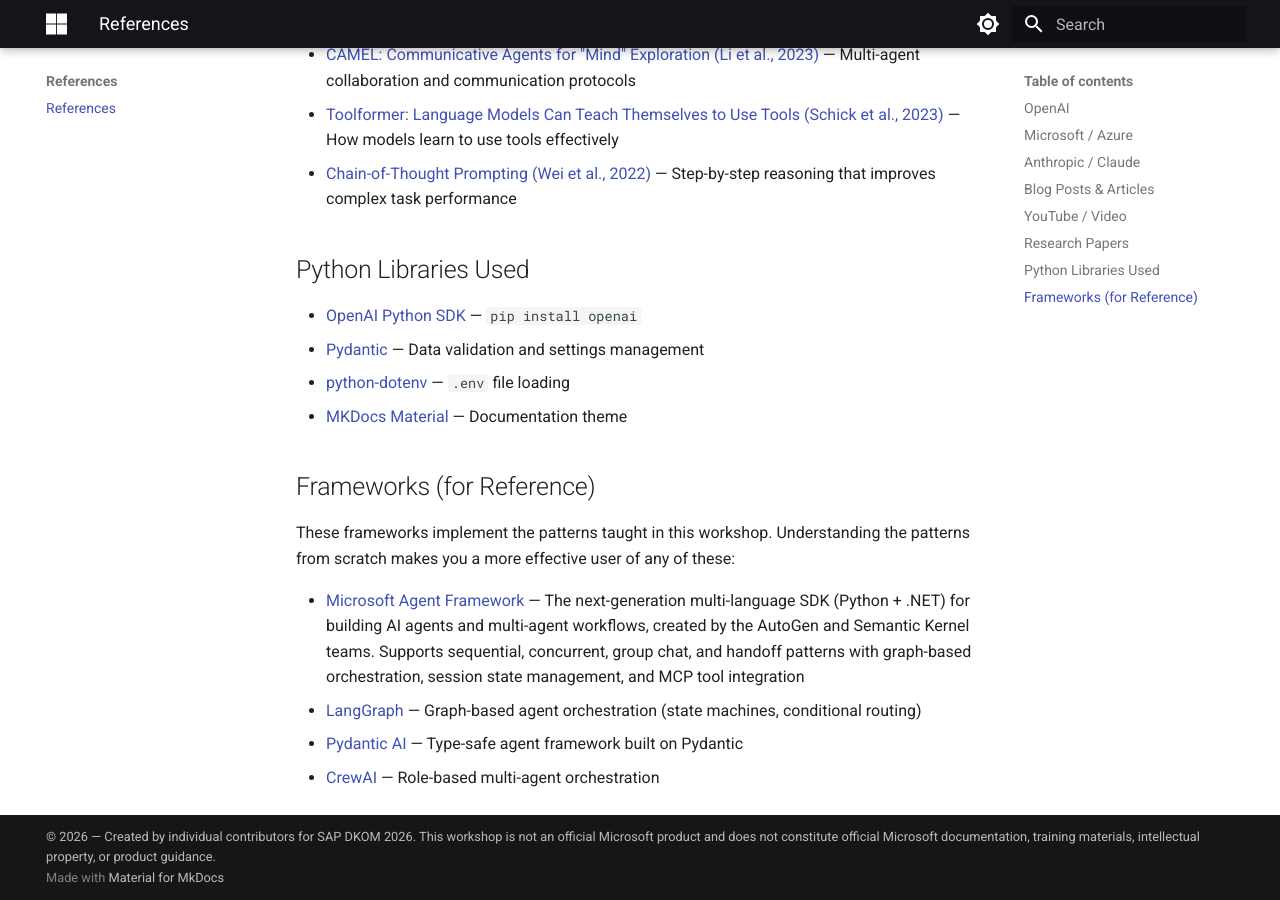
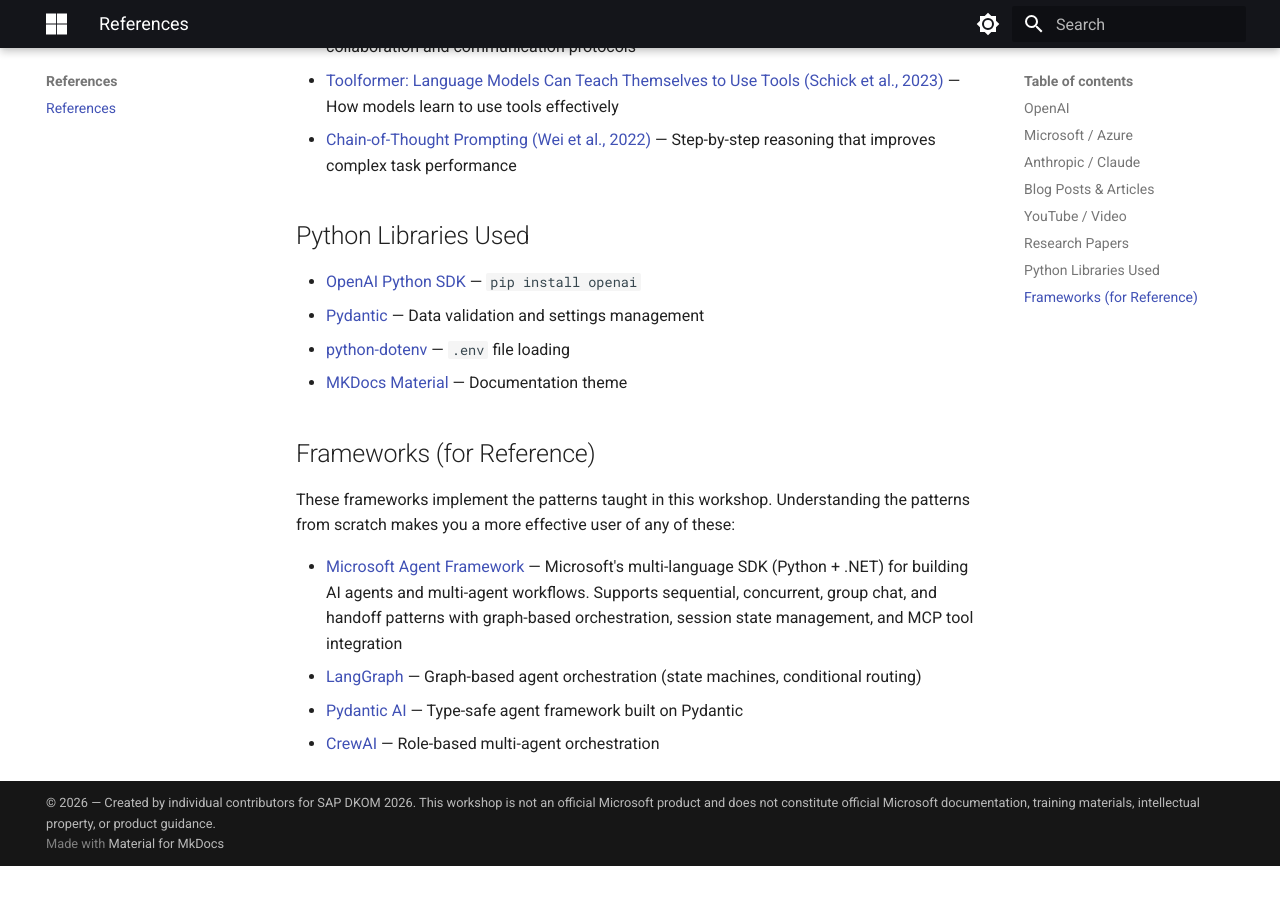
Before and after one commit to jeffrey-groneberg/AI_Workshop_Agentic_Patterns, an MkDocs documentation site: the page built from docs/references.md, in a window 1280 px wide and 900 px high, scrolled down 1771 px. Built offline with MkDocs 1.6.1 and Material for MkDocs 9.7.7, drawn with Linux system fonts in a browser that asks for light colours; after the commit the page ends 2637 px from its top, so only the background shows below that; some of the changed text lies outside the part shown.

Commit message:
Replace Semantic Kernel/AutoGen with Microsoft Agent Framework, add target=_blank to all external links

```diff
--- a/docs/references.md
+++ b/docs/references.md
@@ -4,60 +4,59 @@
 
 ## OpenAI
 
-- [Chat Completions API Guide](https://platform.openai.com/docs/guides/text-generation) — Primary API used in this workshop
-- [Function Calling Guide](https://platform.openai.com/docs/guides/function-calling) — Tool definitions and usage
-- [Structured Outputs Guide](https://platform.openai.com/docs/guides/structured-outputs) — `response_format` with Pydantic
-- [Responses API Guide](https://platform.openai.com/docs/guides/responses-vs-chat-completions) — OpenAI's new primary API
-- [API Reference](https://platform.openai.com/docs/api-reference/chat) — Complete API documentation
-- [OpenAI Cookbook](https://cookbook.openai.com/) — Practical examples and recipes
-- [Tokenizer Tool](https://platform.openai.com/tokenizer) — Visualize how text is tokenized
-- [Model Overview](https://platform.openai.com/docs/models) — Available models and capabilities
+- [Chat Completions API Guide](https://platform.openai.com/docs/guides/text-generation){:target="_blank"} — Primary API used in this workshop
+- [Function Calling Guide](https://platform.openai.com/docs/guides/function-calling){:target="_blank"} — Tool definitions and usage
+- [Structured Outputs Guide](https://platform.openai.com/docs/guides/structured-outputs){:target="_blank"} — `response_format` with Pydantic
+- [Responses API Guide](https://platform.openai.com/docs/guides/responses-vs-chat-completions){:target="_blank"} — OpenAI's new primary API
+- [API Reference](https://platform.openai.com/docs/api-reference/chat){:target="_blank"} — Complete API documentation
+- [OpenAI Cookbook](https://cookbook.openai.com/){:target="_blank"} — Practical examples and recipes
+- [Tokenizer Tool](https://platform.openai.com/tokenizer){:target="_blank"} — Visualize how text is tokenized
+- [Model Overview](https://platform.openai.com/docs/models){:target="_blank"} — Available models and capabilities
 
 ## Microsoft / Azure
 
-- [AI Agent Design Patterns (MS Learn)](https://learn.microsoft.com/en-us/azure/architecture/ai-ml/guide/ai-agent-design-patterns) — The primary reference for orchestration patterns in this workshop
-- [Azure OpenAI Service Documentation](https://learn.microsoft.com/en-us/azure/ai-services/openai/) — Azure-hosted OpenAI models
-- [Azure AI Foundry](https://learn.microsoft.com/en-us/azure/ai-studio/) — Model deployment and management
-- [Semantic Kernel](https://learn.microsoft.com/en-us/semantic-kernel/overview/) — Microsoft's enterprise AI orchestration SDK for Python, .NET, and Java
-- [Azure AI Agent Service](https://learn.microsoft.com/en-us/azure/ai-foundry/agents/) — Managed service for building and deploying AI agents at scale in Azure AI Foundry
-- [Microsoft Agent Framework](https://learn.microsoft.com/en-us/agent-framework/) — Next-gen multi-language SDK (Python + .NET) combining AutoGen and Semantic Kernel; supports sequential, concurrent, group chat, and handoff patterns
+- [AI Agent Design Patterns (MS Learn)](https://learn.microsoft.com/en-us/azure/architecture/ai-ml/guide/ai-agent-design-patterns){:target="_blank"} — The primary reference for orchestration patterns in this workshop
+- [Azure OpenAI Service Documentation](https://learn.microsoft.com/en-us/azure/ai-services/openai/){:target="_blank"} — Azure-hosted OpenAI models
+- [Azure AI Foundry](https://learn.microsoft.com/en-us/azure/ai-studio/){:target="_blank"} — Model deployment and management
+- [Microsoft Agent Framework](https://learn.microsoft.com/en-us/agent-framework/){:target="_blank"} — Microsoft's multi-language SDK (Python + .NET) for building AI agents and multi-agent workflows; supports sequential, concurrent, group chat, and handoff patterns with graph-based orchestration and MCP tool integration
+- [Azure AI Agent Service](https://learn.microsoft.com/en-us/azure/ai-foundry/agents/){:target="_blank"} — Managed service for building and deploying AI agents at scale in Azure AI Foundry
 
 ## Anthropic / Claude
 
-- ["Building Effective Agents"](https://www.anthropic.com/engineering/building-effective-agents) — Excellent overview of agent patterns including evaluator-optimizer and tool use
-- [Prompt Engineering Guide](https://docs.anthropic.com/en/docs/build-with-claude/prompt-engineering) — Best practices for writing effective prompts
+- ["Building Effective Agents"](https://www.anthropic.com/engineering/building-effective-agents){:target="_blank"} — Excellent overview of agent patterns including evaluator-optimizer and tool use
+- [Prompt Engineering Guide](https://docs.anthropic.com/en/docs/build-with-claude/prompt-engineering){:target="_blank"} — Best practices for writing effective prompts
 
 ## Blog Posts & Articles
 
-- [Lilian Weng — "LLM Powered Autonomous Agents"](https://lilianweng.github.io/posts/2023-06-23-agent/) — Comprehensive survey of agent architectures, planning, memory, and tool use
-- [Chip Huyen — "Building a Generative AI Platform"](https://huyenchip.com/2024/07/25/genai-platform.html) — Production considerations for AI systems
+- [Lilian Weng — "LLM Powered Autonomous Agents"](https://lilianweng.github.io/posts/2023-06-23-agent/){:target="_blank"} — Comprehensive survey of agent architectures, planning, memory, and tool use
+- [Chip Huyen — "Building a Generative AI Platform"](https://huyenchip.com/2024/07/25/genai-platform.html){:target="_blank"} — Production considerations for AI systems
 
 ## YouTube / Video
 
-- [Andrej Karpathy — "Intro to Large Language Models"](https://www.youtube.com/watch?v=zjkBMFhNj_g) — Foundational understanding of how LLMs work
-- [Andrew Ng — "What's next for AI agentic workflows"](https://www.youtube.com/watch?v=sal78ACtGTc) — Overview of agentic design patterns (reflection, tool use, planning, multi-agent)
-- [Sam Witteveen — Multi-Agent Systems](https://www.youtube.com/@samwitteveenai) — Practical tutorials on building multi-agent systems
+- [Andrej Karpathy — "Intro to Large Language Models"](https://www.youtube.com/watch?v=zjkBMFhNj_g){:target="_blank"} — Foundational understanding of how LLMs work
+- [Andrew Ng — "What's next for AI agentic workflows"](https://www.youtube.com/watch?v=sal78ACtGTc){:target="_blank"} — Overview of agentic design patterns (reflection, tool use, planning, multi-agent)
+- [Sam Witteveen — Multi-Agent Systems](https://www.youtube.com/@samwitteveenai){:target="_blank"} — Practical tutorials on building multi-agent systems
 
 ## Research Papers
 
-- [ReAct: Synergizing Reasoning and Acting in Language Models (Yao et al., 2023)](https://arxiv.org/abs/2210.03629) — The foundational Reason-Act-Observe loop used in our agent abstraction
-- [Reflexion: Language Agents with Verbal Reinforcement Learning (Shinn et al., 2023)](https://arxiv.org/abs/2303.11366) — Self-reflection and self-evaluation patterns; basis for the maker-checker exercise
-- [CAMEL: Communicative Agents for "Mind" Exploration (Li et al., 2023)](https://arxiv.org/abs/2303.17760) — Multi-agent collaboration and communication protocols
-- [Toolformer: Language Models Can Teach Themselves to Use Tools (Schick et al., 2023)](https://arxiv.org/abs/2302.04761) — How models learn to use tools effectively
-- [Chain-of-Thought Prompting (Wei et al., 2022)](https://arxiv.org/abs/2201.11903) — Step-by-step reasoning that improves complex task performance
+- [ReAct: Synergizing Reasoning and Acting in Language Models (Yao et al., 2023)](https://arxiv.org/abs/2210.03629){:target="_blank"} — The foundational Reason-Act-Observe loop used in our agent abstraction
+- [Reflexion: Language Agents with Verbal Reinforcement Learning (Shinn et al., 2023)](https://arxiv.org/abs/2303.11366){:target="_blank"} — Self-reflection and self-evaluation patterns; basis for the maker-checker exercise
+- [CAMEL: Communicative Agents for "Mind" Exploration (Li et al., 2023)](https://arxiv.org/abs/2303.17760){:target="_blank"} — Multi-agent collaboration and communication protocols
+- [Toolformer: Language Models Can Teach Themselves to Use Tools (Schick et al., 2023)](https://arxiv.org/abs/2302.04761){:target="_blank"} — How models learn to use tools effectively
+- [Chain-of-Thought Prompting (Wei et al., 2022)](https://arxiv.org/abs/2201.11903){:target="_blank"} — Step-by-step reasoning that improves complex task performance
 
 ## Python Libraries Used
 
-- [OpenAI Python SDK](https://github.com/openai/openai-python) — `pip install openai`
-- [Pydantic](https://docs.pydantic.dev/latest/) — Data validation and settings management
-- [python-dotenv](https://github.com/theskumar/python-dotenv) — `.env` file loading
-- [MKDocs Material](https://squidfunk.github.io/mkdocs-material/) — Documentation theme
+- [OpenAI Python SDK](https://github.com/openai/openai-python){:target="_blank"} — `pip install openai`
+- [Pydantic](https://docs.pydantic.dev/latest/){:target="_blank"} — Data validation and settings management
+- [python-dotenv](https://github.com/theskumar/python-dotenv){:target="_blank"} — `.env` file loading
+- [MKDocs Material](https://squidfunk.github.io/mkdocs-material/){:target="_blank"} — Documentation theme
 
 ## Frameworks (for Reference)
 
 These frameworks implement the patterns taught in this workshop. Understanding the patterns from scratch makes you a more effective user of any of these:
 
-- [Microsoft Agent Framework](https://learn.microsoft.com/en-us/agent-framework/) — The next-generation multi-language SDK (Python + .NET) for building AI agents and multi-agent workflows, created by the AutoGen and Semantic Kernel teams. Supports sequential, concurrent, group chat, and handoff patterns with graph-based orchestration, session state management, and MCP tool integration
-- [LangGraph](https://langchain-ai.github.io/langgraph/) — Graph-based agent orchestration (state machines, conditional routing)
-- [Pydantic AI](https://ai.pydantic.dev/) — Type-safe agent framework built on Pydantic
-- [CrewAI](https://docs.crewai.com/) — Role-based multi-agent orchestration
+- [Microsoft Agent Framework](https://learn.microsoft.com/en-us/agent-framework/){:target="_blank"} — Microsoft's multi-language SDK (Python + .NET) for building AI agents and multi-agent workflows. Supports sequential, concurrent, group chat, and handoff patterns with graph-based orchestration, session state management, and MCP tool integration
+- [LangGraph](https://langchain-ai.github.io/langgraph/){:target="_blank"} — Graph-based agent orchestration (state machines, conditional routing)
+- [Pydantic AI](https://ai.pydantic.dev/){:target="_blank"} — Type-safe agent framework built on Pydantic
+- [CrewAI](https://docs.crewai.com/){:target="_blank"} — Role-based multi-agent orchestration
```
Also changed, not shown: docs/concepts/what-is-an-agent.md (+6 -6 lines), docs/index.md (+4 -4 lines), .github/copilot-instructions.md.
